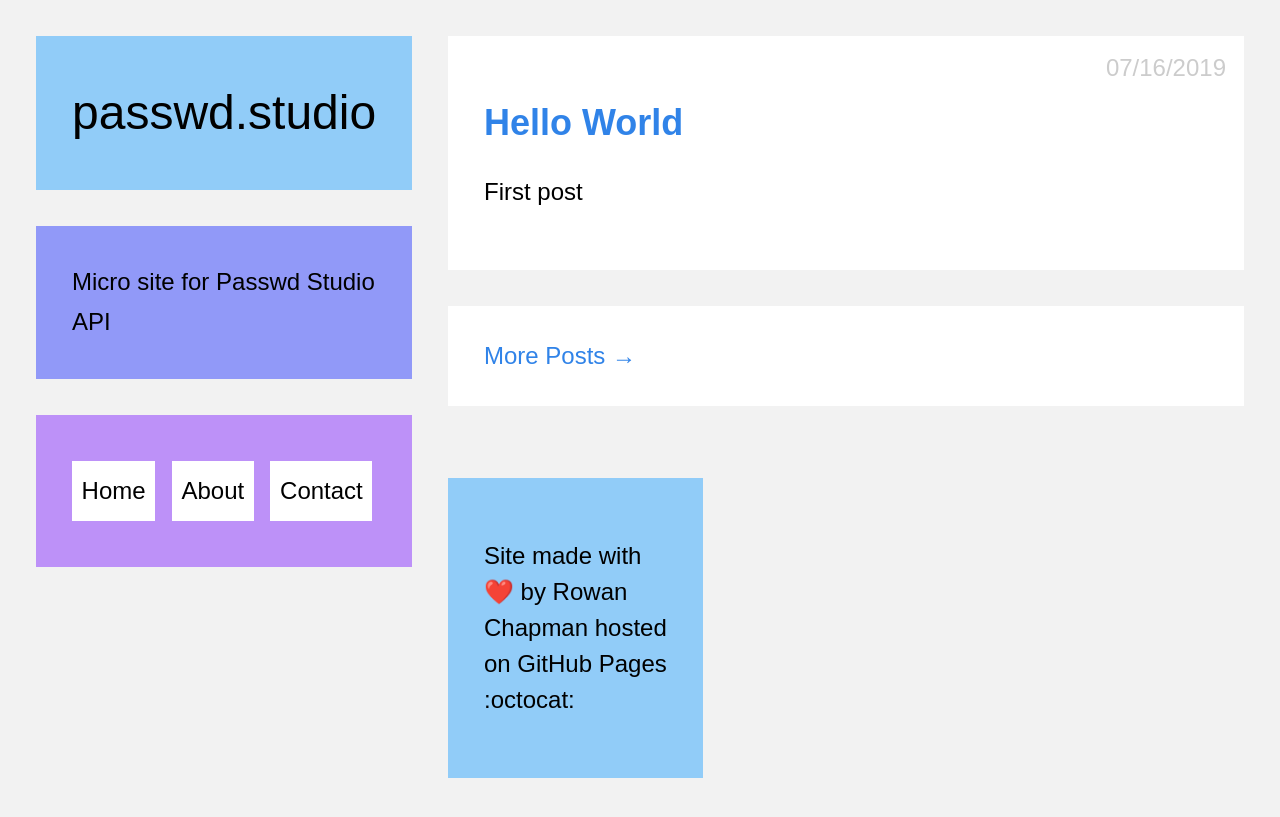
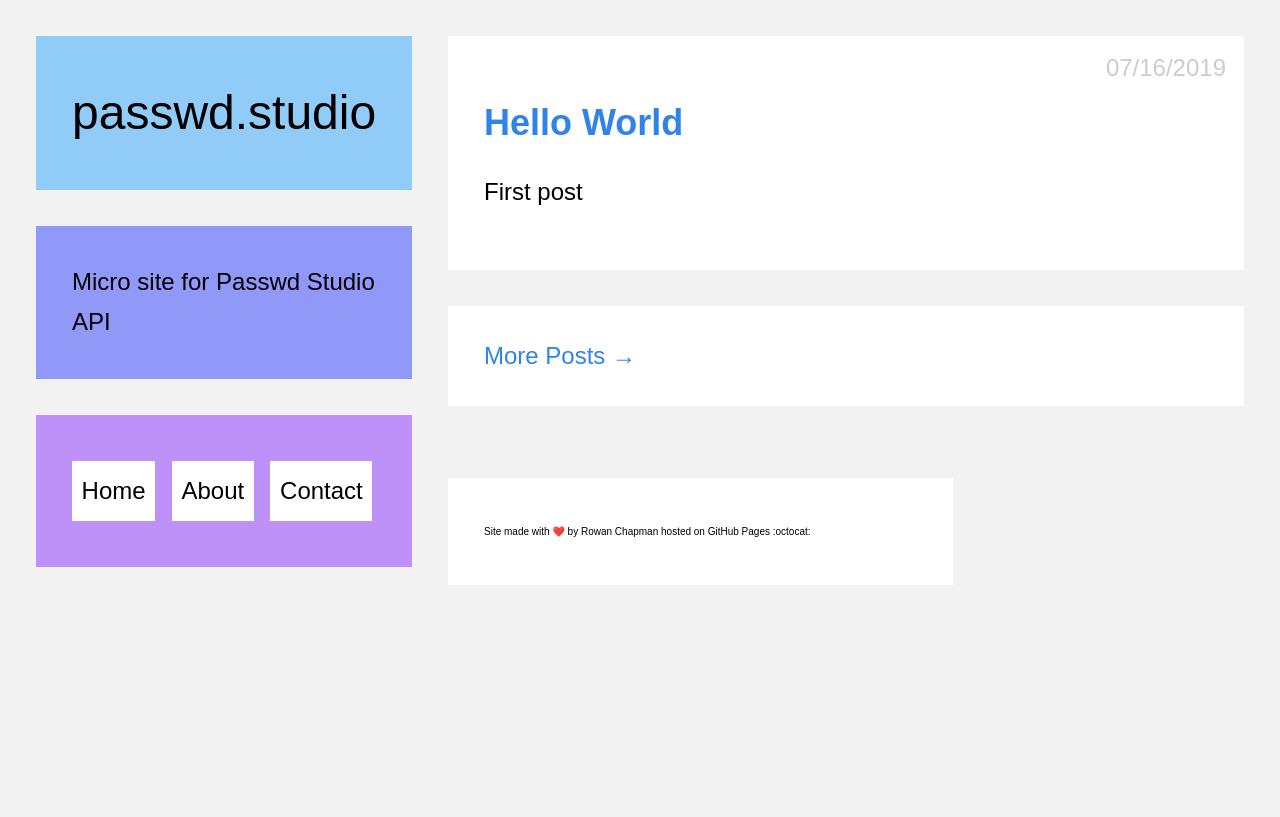
Before and after one commit to rchapman83/passwd-studio-web, a Jekyll site: the page built from index.html, in a window 1280 px wide. Shown: the top 817 px of the page. Built offline with Jekyll 4.4.1, drawn with Linux system fonts in a browser that asks for light colours; emoji names are drawn with the system emoji font.

Commit message:
update layout again (footer)

```diff
--- a/_sass/_layout.scss
+++ b/_sass/_layout.scss
@@ -82,7 +82,7 @@
       background: $link-hover;
       border: 0;
       color: #ffffff !important;
-      // for now
+
     }
   }
   .module {
@@ -126,18 +126,18 @@
 /*****************************************************************************/
 
 .main-footer {
-    width: 35%;
+    width: 65%;
     float: left;
-    line-height: 1.7;
+
     p {
         line-height: $base-line-height;
         color: #000000;
-        font-size: 1em;
+        font-size: 10px;
     }
 }
 
 footer {
-  background: $blue1;
+  background: #ffffff;
 }
 
 /*****************************************************************************/
@@ -202,6 +202,7 @@
         font-size: large;
     }
     .main-header,
+    .main-footer,
     .main-content {
         width: 100%;
         padding: 0.75em;
@@ -211,6 +212,9 @@
     }
     .main-content .module {
         margin-top: 0;
+    }
+    .main-footer .module {
+        //margin-top: 0;
     }
     article.module {
         margin-left: 1.5em;
```
